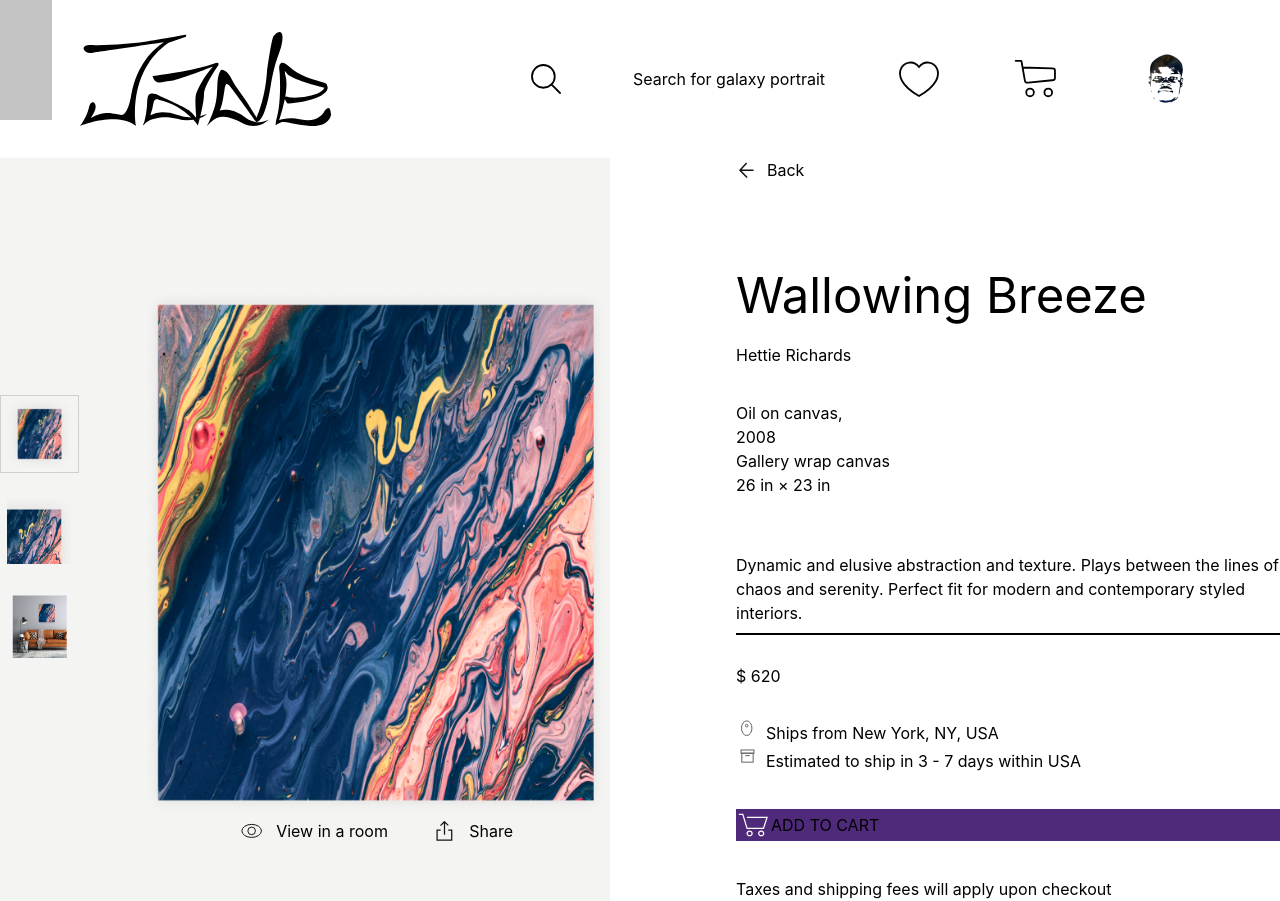
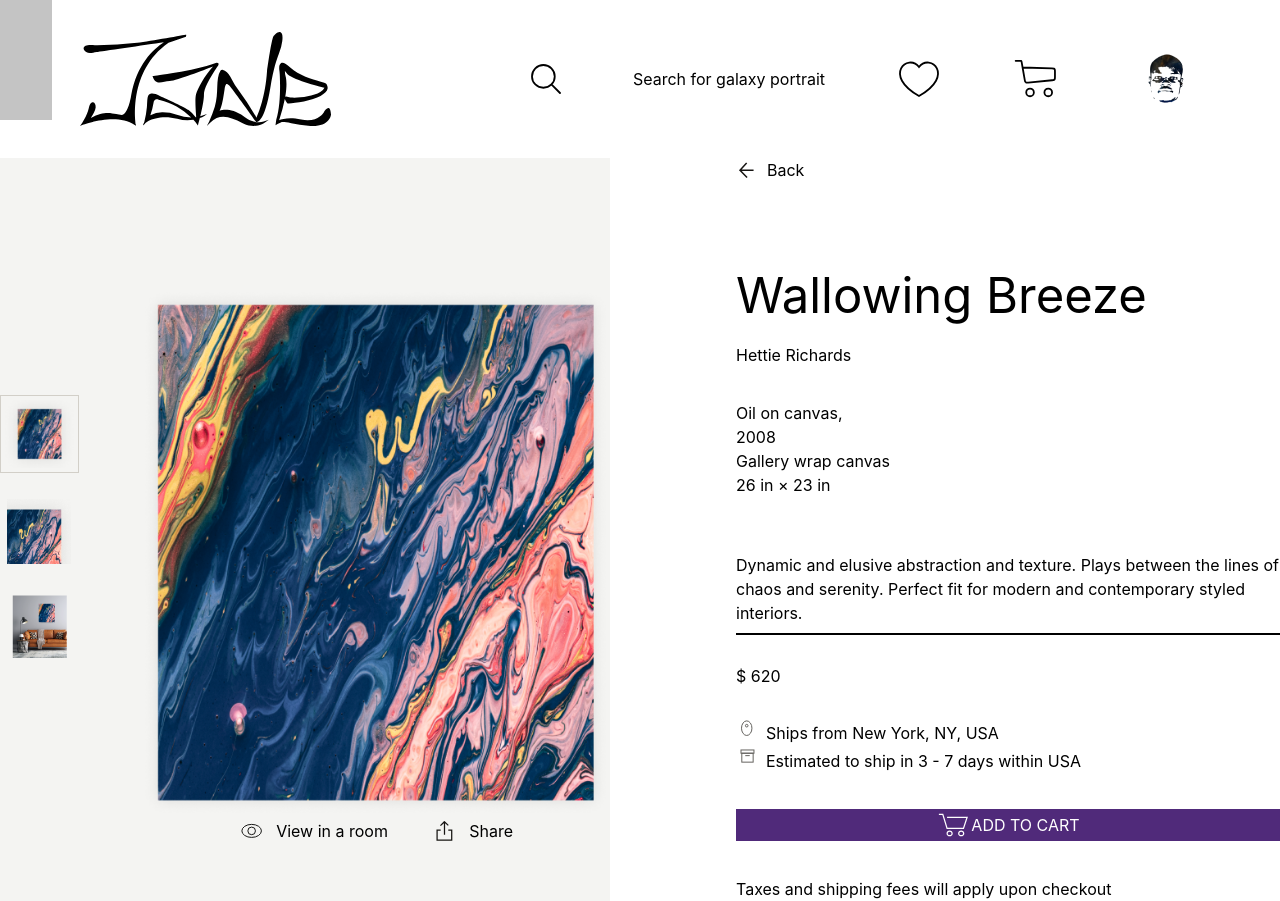
Before and after one commit to jadeoflagos/jademediapro, a Next.js app: page /product-desc in a window 1280 px wide. Built offline with nearby package versions, Linux system fonts and the light colour scheme.

Commit message:
fix: interview screen

```diff
--- a/pages/interview.jsx
+++ b/pages/interview.jsx
@@ -7,6 +7,7 @@ import SocialButtons from "../components/SocialButtons";
 import Pagination from "../components/Pagination";
 
 const Interview = () => {
+  const [currentPage, setCurrentPage] = useState(0);
   return (
     <div>
       <div className="bg-[#502A7A] w-screen min-h-[30rem] pb-11">
--- a/pages/product-desc.jsx
+++ b/pages/product-desc.jsx
@@ -96,7 +96,7 @@ const productDesc = () => {
               Estimated to ship in 3 - 7 days within USA
             </span>
           </div>
-          <button className="my-[2.25rem] bg-[#502A7A] flex items-center ">
+          <button className="my-[2.25rem] bg-[#502A7A] flex items-center justify-center text-white ">
             <Image src={cartButton} />
             <span>ADD TO CART</span>
           </button>
```
